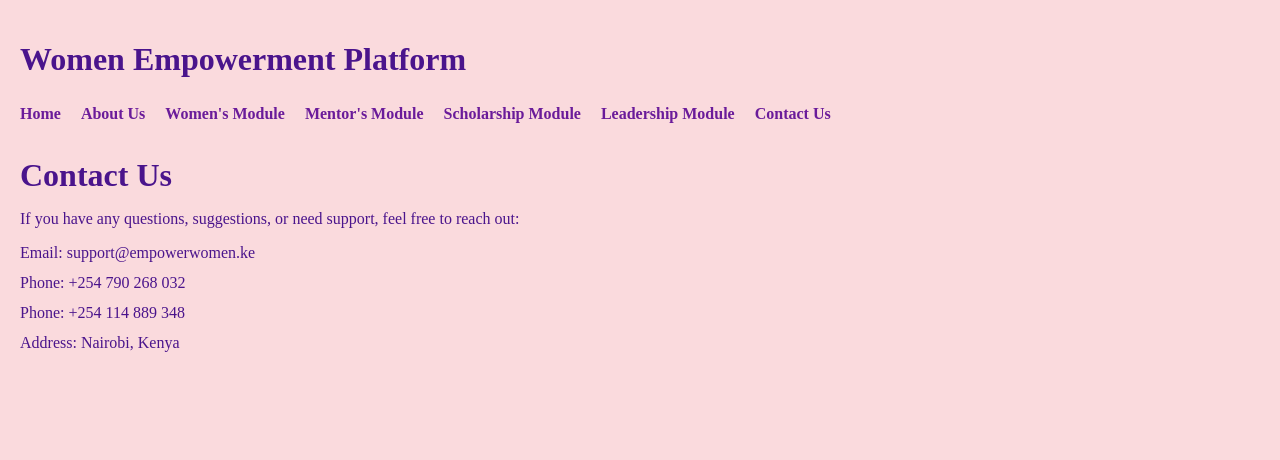
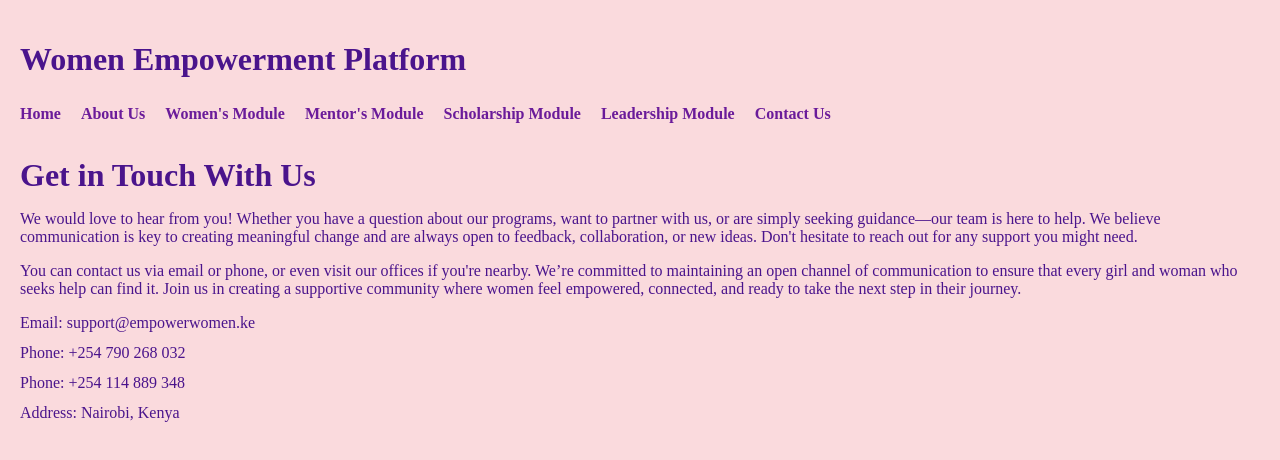
Before and after one commit to Chetalam/ITP-1-Repository, a React (Create React App) app in the folder client/: page /contact in a window 1280 px wide. Shown: the top 460 px of the page. Built offline with nearby package versions, Linux system fonts and the light colour scheme.

Commit message:
Added a functionality

```diff
--- a/client/src/pages/ContactUs.js
+++ b/client/src/pages/ContactUs.js
@@ -3,8 +3,17 @@ import React from 'react';
 function ContactUs() {
   return (
     <div className="page-content">
-      <h1>Contact Us</h1>
-      <p>If you have any questions, suggestions, or need support, feel free to reach out:</p>
+       <h1>Get in Touch With Us</h1>
+        <p>
+          We would love to hear from you! Whether you have a question about our programs, want to partner with us, or are
+          simply seeking guidance—our team is here to help. We believe communication is key to creating meaningful change
+          and are always open to feedback, collaboration, or new ideas. Don't hesitate to reach out for any support you might need.
+        </p>
+        <p>
+          You can contact us via email or phone, or even visit our offices if you're nearby. We’re committed to maintaining an
+          open channel of communication to ensure that every girl and woman who seeks help can find it. Join us in creating a
+          supportive community where women feel empowered, connected, and ready to take the next step in their journey.
+        </p>
       <ul>
         <li>Email: support@empowerwomen.ke</li>
         <li>Phone: +254 790 268 032</li>
```
